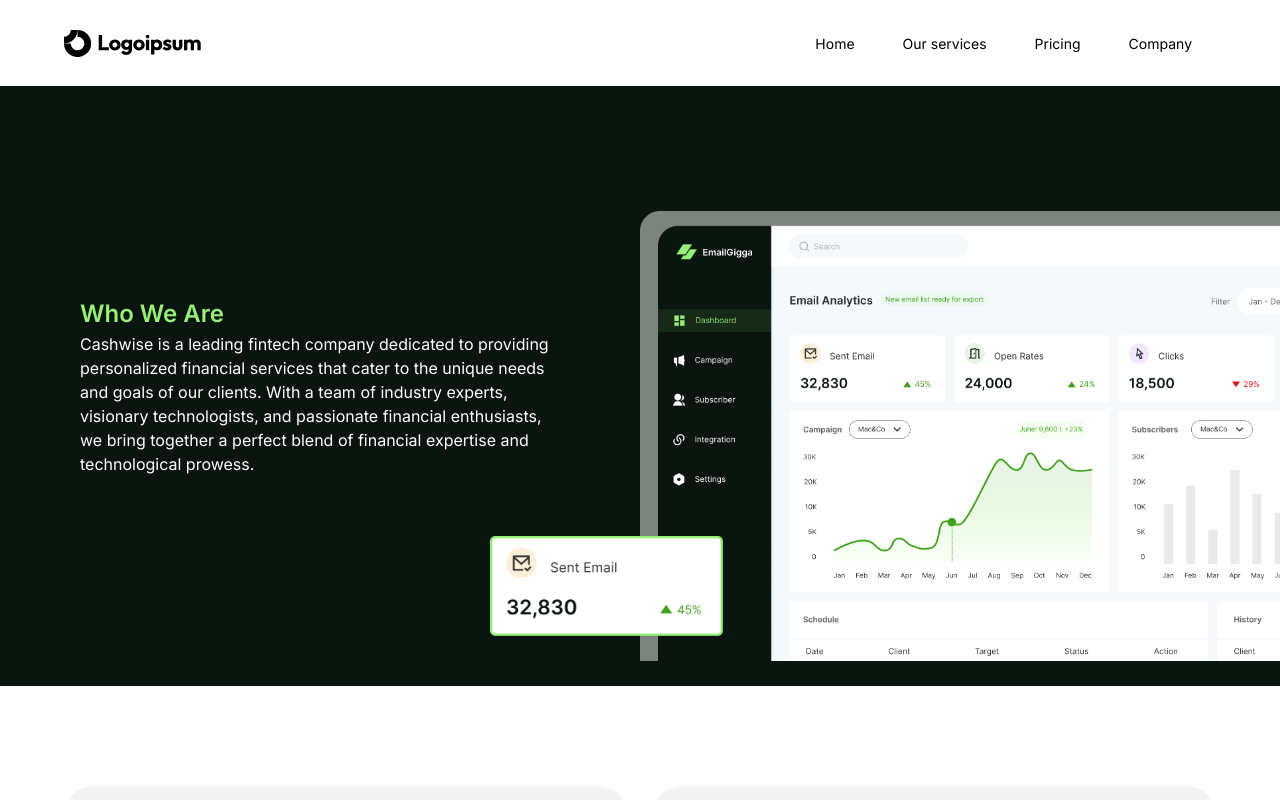
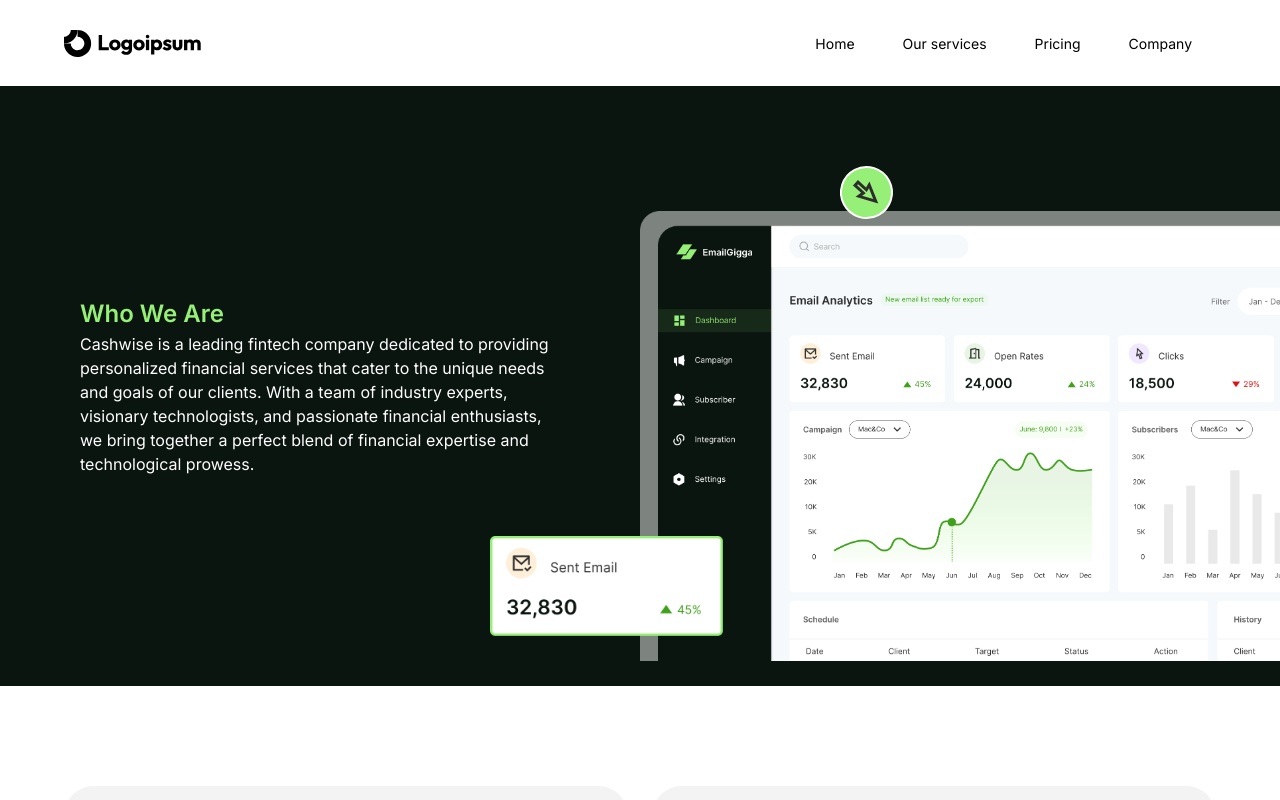
Before and after one commit to zannujulius/zacraccessment, a Vue app: page / in a window 1280 px wide. Shown: the top 800 px of the page. Built offline with nearby package versions, Linux system fonts and the light colour scheme.

Commit message:
added arrow in hero section

```diff
--- a/src/views/HomeView.vue
+++ b/src/views/HomeView.vue
@@ -17,6 +17,9 @@
         <div class="absolute w-[140px h-[100px] bottom-[50px] left-[-150px]">
           <img class="w-full h-full" src="@/assets/png/Frame_25.png" alt="" />
          </div>
+         <div class="absolute top-[70px] left-[190px]">
+            <img src="@/assets/svg/pointer.svg" alt="" class=""  />
+          </div>
         <div class="pt-[100px]">
           <img src="@/assets/png/hero_img.png" alt="hero-img" />
         </div>
```
Also changed, not shown: src/assets/svg/pointer.svg (added).
